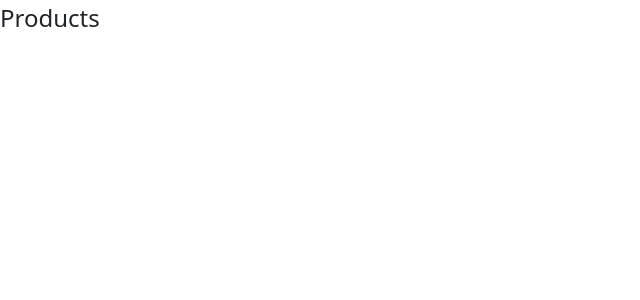
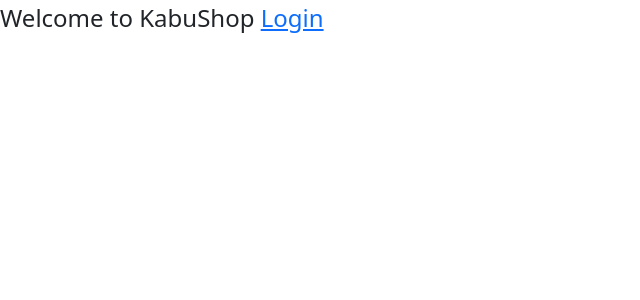
Before and after one commit to DSCKabarak/ComradeMarketPlace, a React (Create React App) app in the folder front-end/: page / in a window 1280 px wide. Shown: the top 300 px of the page, without its empty margins (0-640 px from the left). Built offline with nearby package versions, Linux system fonts and the light colour scheme.

Commit message:
retrieve user's info frm browser's sessionStorage

```diff
--- a/front-end/src/components/Products/Products.js
+++ b/front-end/src/components/Products/Products.js
@@ -1,8 +1,15 @@
 import React from 'react'
+import { Link } from 'react-router-dom';
 
 const Products = () => {
+  const userString = sessionStorage.getItem("user");
+  const user = JSON.parse(userString);
+
   return (
-    <div>Products</div>
+
+    <div onClick={() => {
+      sessionStorage.setItem("user", null);
+      window.location.reload()}}>Welcome to KabuShop {user ? `, ${user.first_name}` : <Link to="/login">Login</Link>}</div>
   )
 }
 
```
